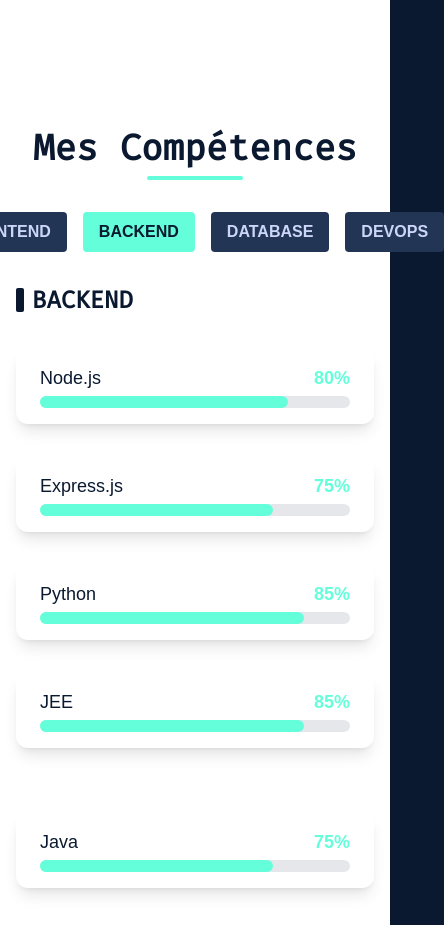
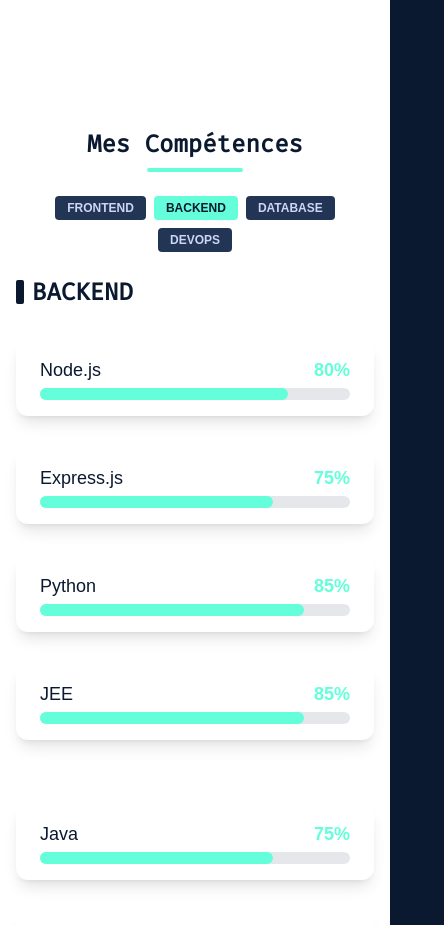
Before and after one commit to Souhailaouzi/Portfolio, a Next.js app: page / in a window 390 px wide. Shown: the part 2100-3025 px from the top of the page, 444 px wide, since content can reach past the window. Built offline with nearby package versions, Linux system fonts and the light colour scheme.

Commit message:
refactor: update Skills component layout and styling for improved responsiveness and visual consistency

```diff
--- a/components/Skills.tsx
+++ b/components/Skills.tsx
@@ -44,16 +44,18 @@
       className={`py-24 ${lightMode ? "bg-white" : "bg-[#0a192f]"}`}
     >
       <div className="max-w-6xl mx-auto px-4">
-        <h2 className={`text-4xl md:text-5xl font-extrabold text-center mb-2 font-mono ${lightMode ? "text-[#0a192f]" : "text-[#ccd6f6]"}`}>
+        <h2 className={
+          `text-2xl md:text-4xl font-extrabold text-center mb-2 font-mono ${lightMode ? "text-[#0a192f]" : "text-[#ccd6f6]"} tracking-normal md:tracking-widest`
+        }>
           Mes Compétences
         </h2>
-        <div className="w-24 h-1 mx-auto bg-[#64ffda] rounded mb-8"></div>
-        <div className="flex justify-center gap-4 mb-8">
+        <div className="w-24 h-1 mx-auto bg-[#64ffda] rounded mb-6 md:mb-8"></div>
+        <div className="flex flex-wrap justify-center gap-2 md:gap-4 mb-6 md:mb-8">
           {Object.keys(skillsData).map((cat) => (
             <button
               key={cat}
               onClick={() => setSelectedCategory(cat as SkillCategory)}
-              className={`px-4 py-2 rounded font-bold ${
+              className={`px-3 py-1 md:px-4 md:py-2 rounded font-bold text-xs md:text-base ${
                 selectedCategory === cat
                   ? "bg-[#64ffda] text-[#0a192f]"
                   : "bg-[#233554] text-[#ccd6f6]"
```
